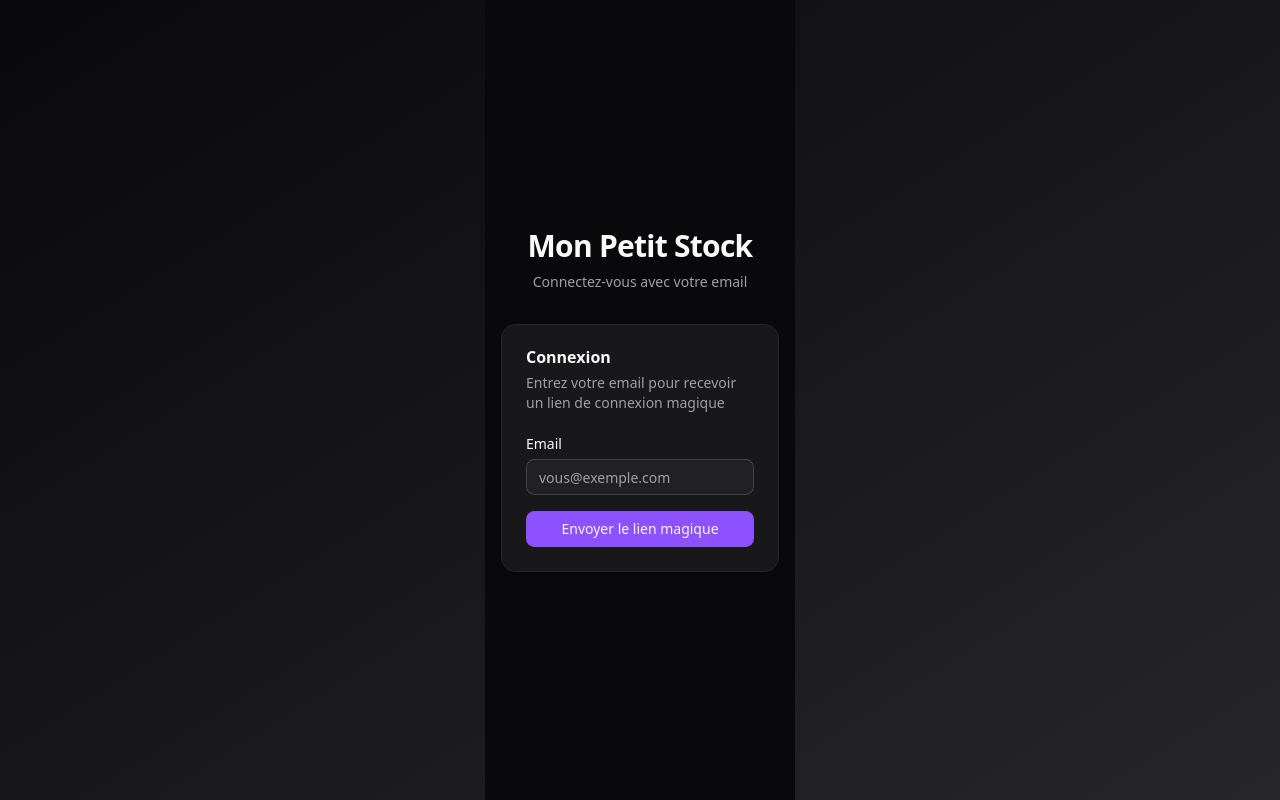
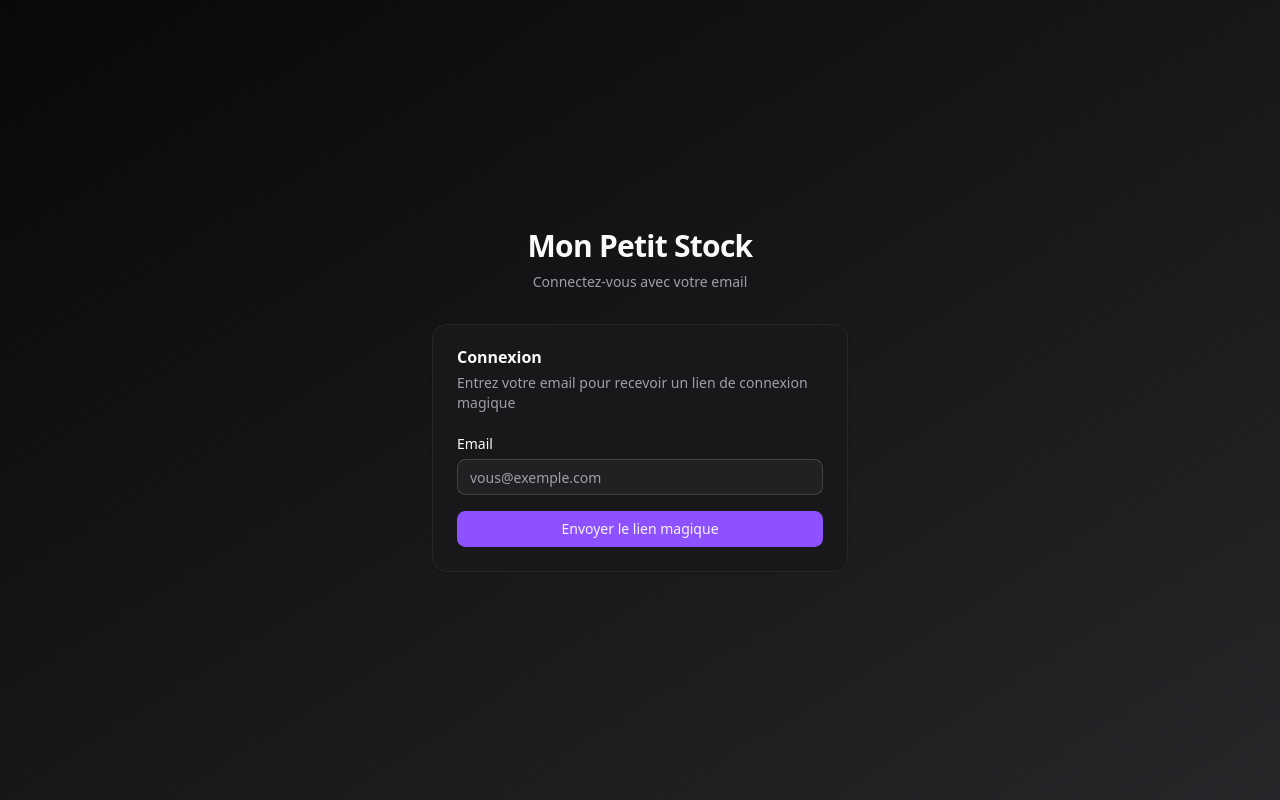
Before and after one commit to jmoyson/monpetitstock, a Next.js app: page /login in a window 1280 px wide. Built offline with nearby package versions, Linux system fonts and the light colour scheme; no server answers.

Commit message:
Fix Auth layout

```diff
--- a/app/(auth)/login/page.tsx
+++ b/app/(auth)/login/page.tsx
@@ -3,7 +3,6 @@ import { MagicLinkForm } from '@/components/auth/magic-link-form'
 
 export default function LoginPage() {
   return (
-    <div className="flex min-h-screen items-center justify-center bg-zinc-50 dark:bg-zinc-950">
     <div className="w-full max-w-md space-y-8 px-4">
       <div className="text-center">
         <h1 className="text-3xl font-bold tracking-tight">Mon Petit Stock</h1>
@@ -16,6 +15,5 @@ export default function LoginPage() {
         <MagicLinkForm />
       </Suspense>
     </div>
-    </div>
   )
 }
```
Lines whose indentation alone changed are shown as unchanged.
